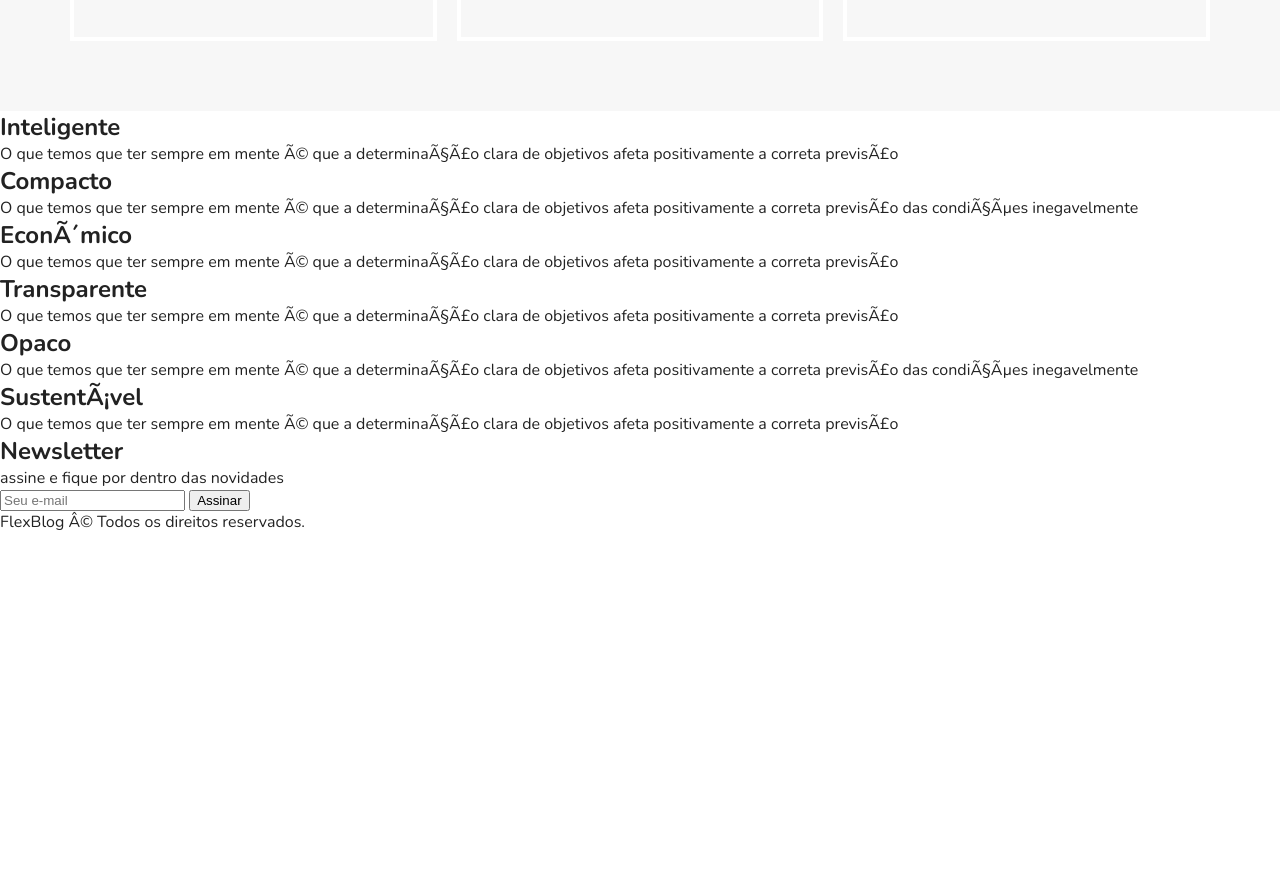
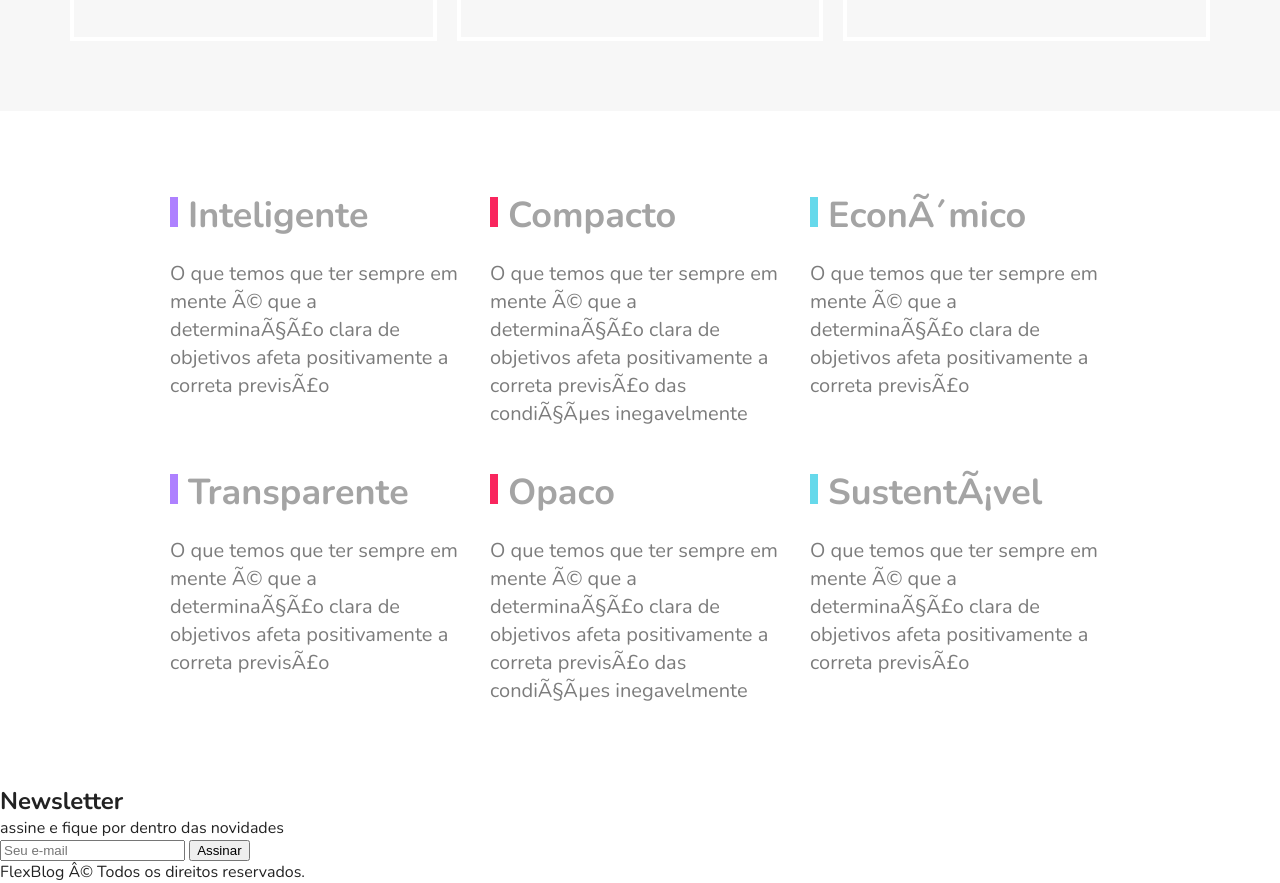
Before and after one commit to AntonioBordignon/css-flex-box-origamid, a plain HTML site: page index.html in a window 1280 px wide. Shown: the part 2522-3405 px from the top of the page. Before the commit the page ends 3055 px from the top, so only its background shows below. Drawn offline with nearby package versions, Linux system fonts and the light colour scheme.

Commit message:
styling quality

```diff
--- a/css/style.css
+++ b/css/style.css
@@ -261,3 +261,50 @@ menu-nav a {
         order: -1;
     }
 }
+
+/*Qualidade*/
+
+.qualidade {
+    max-width: 960px;
+    margin: 60px auto;
+    display: flex;
+    flex-wrap: wrap;
+}
+
+.qualidade-item {
+    flex: 1 1 300px;
+    margin: 20px 10px;
+}
+
+.qualidade-item h2 {
+    font-size: 2.25em;
+    color: #a4a4a4;
+    margin-bottom: 20px;
+}
+
+.qualidade-item h2::before {
+    content: '';
+    display: inline-block;
+    width: 8px;
+    height: 30px;
+    margin-right: 10px;
+    background: #000;
+}
+
+.qualidade-item:nth-of-type(3n+1) h2::before {
+    background: #ae81ff;
+}
+
+.qualidade-item:nth-of-type(3n+2) h2::before {
+    background: #f9265e;
+}
+
+.qualidade-item:nth-of-type(3n+3) h2::before {
+    background: #66d9eb;
+}
+
+.qualidade-item p {
+    font-size: 1.25em;
+    line-height: 1.4;
+    color: #7c7c7c;
+}
```
